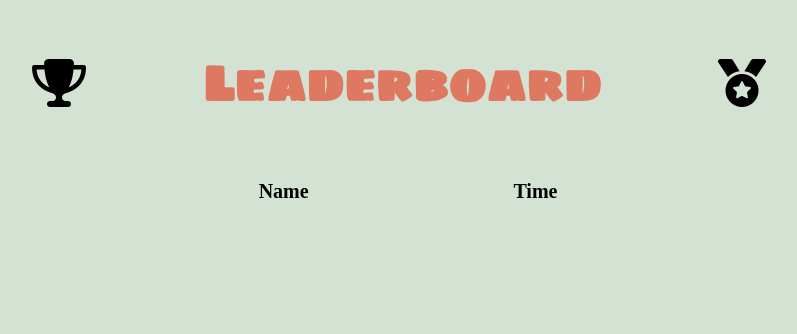
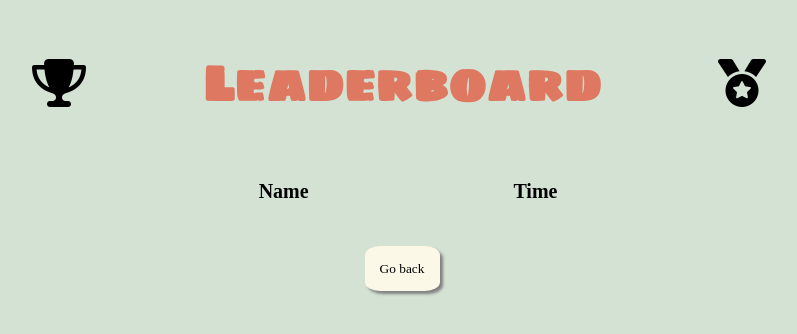
Before and after one commit to ktaekwon000/TurnItUp, a plain HTML site: page leaderboard.html in a window 1280 px wide. Shown: the whole page, without its empty margins (238-1035 px from the left). Drawn offline with Linux system fonts and the light colour scheme; no server answers; a web font is replaced by a local one.

Commit message:
Add return button

```diff
--- a/leaderboard.html
+++ b/leaderboard.html
@@ -21,5 +21,6 @@
         <th><p>Time</p></th>
       </tr>
     </table>
+    <a href="index.html"><button style="margin-top: 20px;">Go back</button></a>
   </body>
 </html>
```
